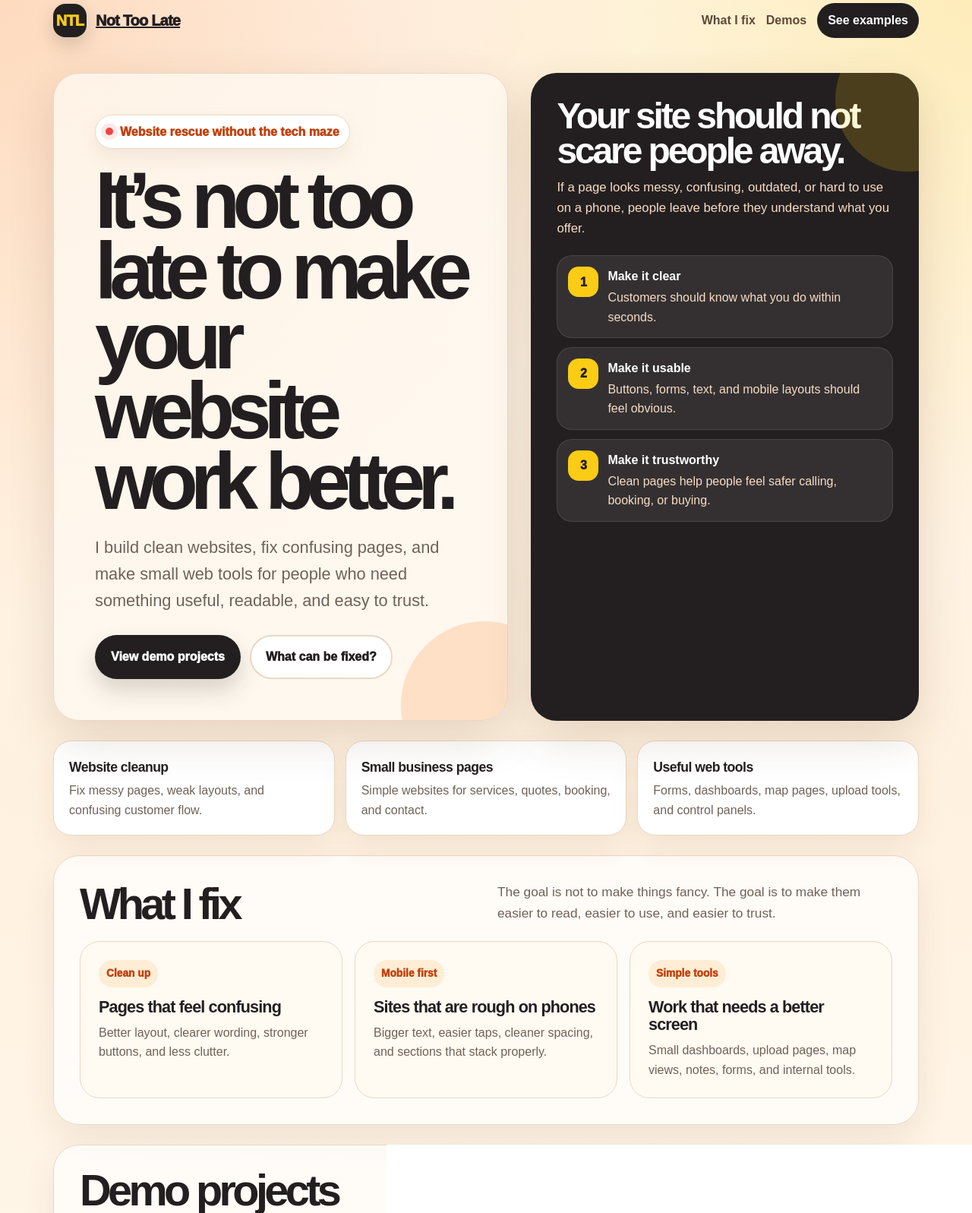
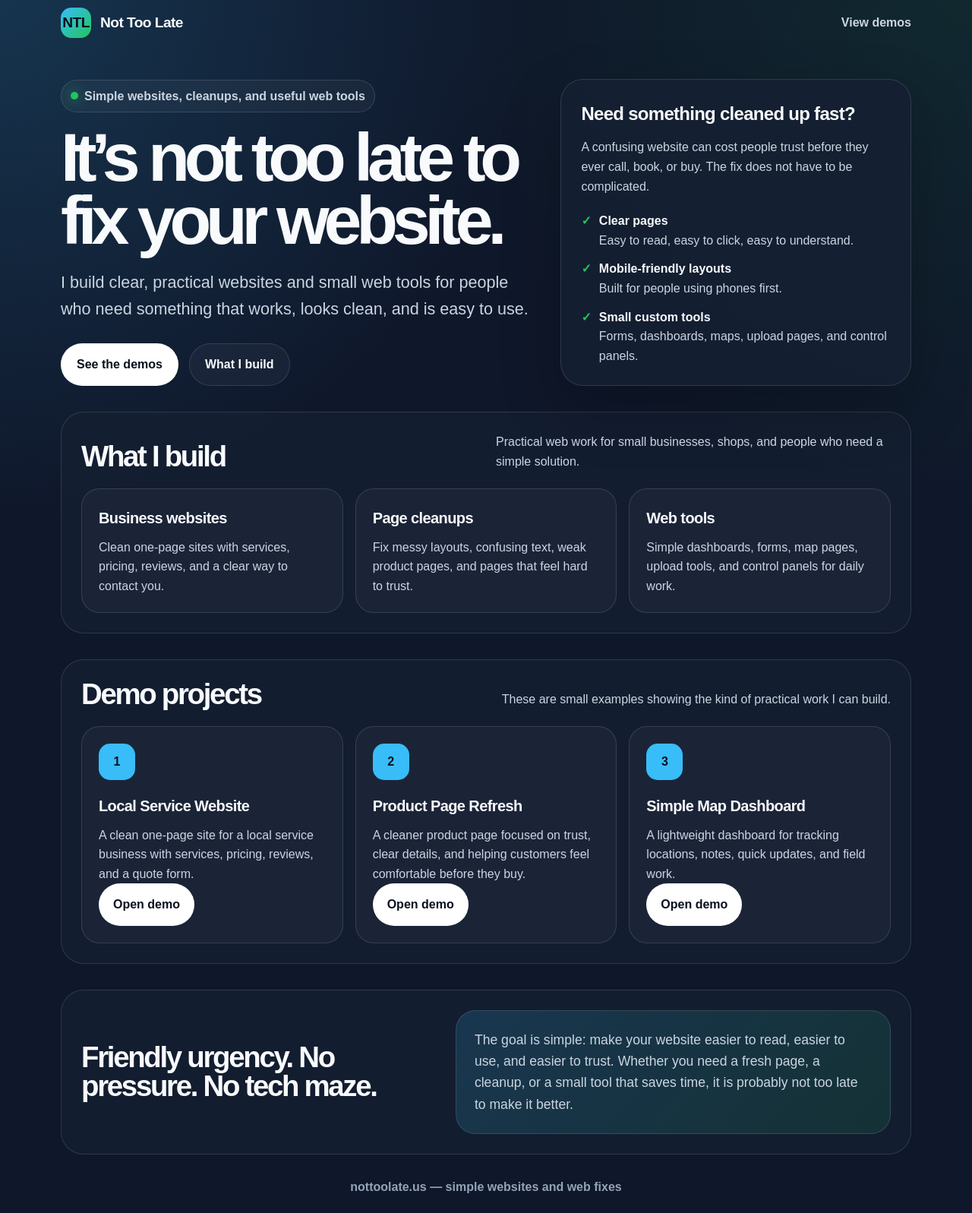
Before and after one commit to Adrenalex/demoproj, a plain HTML site: page 03-ops-map-dashboard/index.html in a window 1280 px wide. Shown: the part 18-1615 px from the top of the page at 76% size. Drawn offline with Linux system fonts and the light colour scheme.

Commit message:
revert back to blue

```diff
--- a/03-ops-map-dashboard/index.html
+++ b/03-ops-map-dashboard/index.html
@@ -3,41 +3,35 @@
 <head>
   <meta charset="UTF-8" />
   <meta name="viewport" content="width=device-width, initial-scale=1.0" />
-  <title>Not Too Late | Website Cleanup & Small Web Tools</title>
+  <title>Not Too Late | Simple Websites & Web Fixes</title>
 
   <style>
     :root {
-      --cream: #fff7ed;
-      --paper: #fffaf2;
-      --ink: #231f20;
-      --muted: #6f6258;
-      --line: #ead8c4;
-      --orange: #f97316;
-      --orange-dark: #c2410c;
-      --red: #ef4444;
-      --yellow: #facc15;
-      --green: #16a34a;
-      --brown: #3b2417;
+      --bg: #0f172a;
+      --panel: #162033;
+      --panel-soft: #1b2940;
+      --text: #f8fafc;
+      --muted: #cbd5e1;
+      --soft: #94a3b8;
+      --accent: #38bdf8;
+      --accent-2: #22c55e;
+      --line: rgba(255, 255, 255, 0.12);
       --white: #ffffff;
-      --shadow: 0 22px 60px rgba(92, 53, 25, 0.16);
+      --dark: #08111f;
     }
 
     * {
       box-sizing: border-box;
     }
 
-    html {
-      scroll-behavior: smooth;
-    }
-
     body {
       margin: 0;
       font-family: Arial, Helvetica, sans-serif;
       background:
-        radial-gradient(circle at top left, rgba(249, 115, 22, 0.22), transparent 32%),
-        radial-gradient(circle at top right, rgba(250, 204, 21, 0.24), transparent 28%),
-        linear-gradient(180deg, #fff7ed 0%, #fff1df 45%, #fffaf2 100%);
-      color: var(--ink);
+        radial-gradient(circle at top left, rgba(56, 189, 248, 0.18), transparent 34%),
+        radial-gradient(circle at top right, rgba(34, 197, 94, 0.10), transparent 34%),
+        var(--bg);
+      color: var(--text);
       line-height: 1.6;
     }
 
@@ -46,139 +40,92 @@
     }
 
     .page {
-      width: min(1140px, calc(100% - 32px));
+      width: min(1120px, calc(100% - 32px));
       margin: 0 auto;
-      padding: 22px 0 50px;
+      padding: 28px 0 56px;
     }
 
-    .topbar {
+    .nav {
       display: flex;
+      justify-content: space-between;
       align-items: center;
-      justify-content: space-between;
-      gap: 16px;
-      margin-bottom: 46px;
+      gap: 18px;
+      margin-bottom: 54px;
     }
 
     .brand {
       display: flex;
       align-items: center;
       gap: 12px;
-      font-weight: 950;
-      letter-spacing: -0.04em;
-      font-size: 1.25rem;
+      font-weight: 900;
+      letter-spacing: -0.03em;
+      font-size: 1.2rem;
     }
 
-    .brand-badge {
-      width: 44px;
-      height: 44px;
-      border-radius: 16px;
+    .brand-mark {
+      width: 40px;
+      height: 40px;
+      border-radius: 14px;
+      background: linear-gradient(135deg, var(--accent), var(--accent-2));
       display: grid;
       place-items: center;
-      background: var(--ink);
-      color: var(--yellow);
-      box-shadow: 0 10px 24px rgba(35, 31, 32, 0.18);
-      font-weight: 950;
-    }
-
-    .nav {
-      display: flex;
-      align-items: center;
-      gap: 14px;
+      color: var(--dark);
       font-weight: 900;
     }
 
-    .nav a {
+    .nav-link {
+      color: var(--muted);
       text-decoration: none;
-      color: var(--brown);
-      opacity: 0.82;
-    }
-
-    .nav .pill {
-      padding: 10px 14px;
-      border-radius: 999px;
-      background: var(--ink);
-      color: var(--white);
-      opacity: 1;
+      font-weight: 800;
     }
 
     .hero {
       display: grid;
-      grid-template-columns: 1.08fr 0.92fr;
-      gap: 30px;
-      align-items: stretch;
-      margin-bottom: 26px;
+      grid-template-columns: 1.15fr 0.85fr;
+      gap: 34px;
+      align-items: center;
+      margin-bottom: 34px;
     }
 
-    .hero-main {
-      background: rgba(255, 250, 242, 0.76);
+    .eyebrow {
+      display: inline-flex;
+      align-items: center;
+      gap: 8px;
+      padding: 8px 12px;
       border: 1px solid var(--line);
-      border-radius: 34px;
-      padding: clamp(28px, 5vw, 54px);
-      box-shadow: var(--shadow);
-      position: relative;
-      overflow: hidden;
+      border-radius: 999px;
+      color: var(--muted);
+      background: rgba(255, 255, 255, 0.04);
+      font-weight: 800;
+      margin-bottom: 18px;
     }
 
-    .hero-main::after {
-      content: "";
-      position: absolute;
-      width: 220px;
-      height: 220px;
-      right: -80px;
-      bottom: -90px;
-      border-radius: 50%;
-      background: rgba(249, 115, 22, 0.18);
-    }
-
-    .status {
-      display: inline-flex;
-      align-items: center;
-      gap: 9px;
-      padding: 9px 13px;
-      border-radius: 999px;
-      background: #fff;
-      border: 1px solid var(--line);
-      color: var(--orange-dark);
-      font-weight: 950;
-      margin-bottom: 22px;
-      box-shadow: 0 10px 25px rgba(92, 53, 25, 0.08);
-    }
-
-    .status-dot {
+    .dot {
       width: 10px;
       height: 10px;
-      border-radius: 99px;
-      background: var(--red);
-      box-shadow: 0 0 0 6px rgba(239, 68, 68, 0.12);
+      border-radius: 999px;
+      background: var(--accent-2);
+      box-shadow: 0 0 18px rgba(34, 197, 94, 0.85);
     }
 
     h1 {
-      margin: 0;
-      max-width: 780px;
-      font-size: clamp(3.3rem, 8.2vw, 7.6rem);
-      line-height: 0.88;
-      letter-spacing: -0.095em;
-      color: var(--ink);
+      font-size: clamp(3rem, 7vw, 6.8rem);
+      line-height: 0.92;
+      letter-spacing: -0.08em;
+      margin: 0 0 24px;
     }
 
-    .hero-main h1 span {
-      color: var(--orange-dark);
-    }
-
-    .hero-copy {
-      max-width: 710px;
-      margin: 24px 0 0;
-      font-size: clamp(1.12rem, 2vw, 1.36rem);
+    .hero-text {
+      font-size: clamp(1.1rem, 2vw, 1.35rem);
       color: var(--muted);
+      max-width: 700px;
+      margin: 0 0 28px;
     }
 
     .actions {
       display: flex;
       flex-wrap: wrap;
-      gap: 12px;
-      margin-top: 28px;
-      position: relative;
-      z-index: 1;
+      gap: 14px;
     }
 
     .button {
@@ -186,275 +133,201 @@
       align-items: center;
       justify-content: center;
       min-height: 52px;
-      padding: 14px 19px;
+      padding: 14px 20px;
       border-radius: 999px;
       text-decoration: none;
-      font-weight: 950;
-      border: 2px solid transparent;
-      transition: transform 0.15s ease, box-shadow 0.15s ease;
-    }
-
-    .button:hover {
-      transform: translateY(-2px);
+      font-weight: 900;
+      border: 1px solid transparent;
     }
 
     .button.primary {
-      background: var(--ink);
-      color: var(--white);
-      box-shadow: 0 14px 30px rgba(35, 31, 32, 0.18);
+      background: var(--white);
+      color: var(--dark);
     }
 
     .button.secondary {
-      background: var(--white);
-      color: var(--ink);
       border-color: var(--line);
+      color: var(--text);
+      background: rgba(255, 255, 255, 0.04);
     }
 
-    .rescue-card {
-      background: var(--ink);
-      color: var(--white);
-      border-radius: 34px;
-      padding: clamp(24px, 4vw, 34px);
-      box-shadow: var(--shadow);
-      position: relative;
-      overflow: hidden;
+    .hero-card {
+      border: 1px solid var(--line);
+      background: rgba(22, 32, 51, 0.86);
+      border-radius: 30px;
+      padding: 26px;
+      box-shadow: 0 30px 80px rgba(0, 0, 0, 0.24);
     }
 
-    .rescue-card::before {
-      content: "";
-      position: absolute;
-      inset: -60px -80px auto auto;
-      width: 190px;
-      height: 190px;
-      border-radius: 50%;
-      background: rgba(250, 204, 21, 0.18);
-    }
-
-    .rescue-card h2 {
+    .hero-card h2 {
       margin: 0 0 12px;
-      font-size: clamp(2rem, 4vw, 3rem);
-      line-height: 0.96;
-      letter-spacing: -0.065em;
-    }
-
-    .rescue-card p {
-      color: #f7dcc4;
-      margin: 0 0 22px;
-      font-size: 1.05rem;
-    }
-
-    .rescue-list {
-      display: grid;
-      gap: 12px;
-      position: relative;
-      z-index: 1;
-    }
-
-    .rescue-item {
-      display: grid;
-      grid-template-columns: 40px 1fr;
-      gap: 12px;
-      align-items: start;
-      padding: 14px;
-      border-radius: 20px;
-      background: rgba(255, 255, 255, 0.08);
-      border: 1px solid rgba(255, 255, 255, 0.10);
-    }
-
-    .rescue-icon {
-      width: 40px;
-      height: 40px;
-      border-radius: 14px;
-      background: var(--yellow);
-      color: var(--ink);
-      display: grid;
-      place-items: center;
-      font-weight: 950;
-    }
-
-    .rescue-item strong {
-      display: block;
-      color: var(--white);
-      margin-bottom: 2px;
-    }
-
-    .rescue-item span {
-      color: #f7dcc4;
-    }
-
-    .strip {
-      display: grid;
-      grid-template-columns: repeat(3, 1fr);
-      gap: 14px;
-      margin: 26px 0;
-    }
-
-    .mini {
-      background: var(--white);
-      border: 1px solid var(--line);
-      border-radius: 24px;
-      padding: 20px;
-      box-shadow: 0 14px 36px rgba(92, 53, 25, 0.08);
-    }
-
-    .mini strong {
-      display: block;
-      font-size: 1.1rem;
-      margin-bottom: 4px;
+      font-size: 1.5rem;
       letter-spacing: -0.03em;
     }
 
-    .mini span {
+    .hero-card p {
+      color: var(--muted);
+      margin: 0 0 18px;
+    }
+
+    .checklist {
+      display: grid;
+      gap: 12px;
+      margin-top: 20px;
+    }
+
+    .check {
+      display: flex;
+      gap: 10px;
+      align-items: flex-start;
       color: var(--muted);
     }
 
-    .section {
-      margin-top: 26px;
-      padding: clamp(24px, 4vw, 34px);
-      border-radius: 34px;
-      background: rgba(255, 255, 255, 0.72);
-      border: 1px solid var(--line);
-      box-shadow: 0 18px 44px rgba(92, 53, 25, 0.09);
+    .check strong {
+      color: var(--text);
     }
 
-    .section-head {
+    .check span:first-child {
+      color: var(--accent-2);
+      font-weight: 900;
+    }
+
+    .section {
+      margin-top: 34px;
+      border: 1px solid var(--line);
+      background: rgba(22, 32, 51, 0.76);
+      border-radius: 30px;
+      padding: 26px;
+    }
+
+    .section-header {
       display: flex;
+      justify-content: space-between;
+      gap: 20px;
       align-items: end;
-      justify-content: space-between;
-      gap: 22px;
       margin-bottom: 22px;
     }
 
     .section h2 {
       margin: 0;
-      font-size: clamp(2.2rem, 4.5vw, 4rem);
-      line-height: 0.9;
-      letter-spacing: -0.08em;
+      font-size: clamp(1.8rem, 3vw, 2.7rem);
+      line-height: 1;
+      letter-spacing: -0.06em;
     }
 
-    .section-head p {
+    .section-header p {
+      color: var(--muted);
       max-width: 520px;
       margin: 0;
-      color: var(--muted);
-      font-size: 1.08rem;
     }
 
-    .fix-grid,
+    .services {
+      display: grid;
+      grid-template-columns: repeat(3, 1fr);
+      gap: 16px;
+    }
+
+    .service,
+    .demo-card {
+      border: 1px solid var(--line);
+      background: rgba(255, 255, 255, 0.035);
+      border-radius: 24px;
+      padding: 22px;
+    }
+
+    .service h3,
+    .demo-card h3 {
+      margin: 0 0 10px;
+      font-size: 1.25rem;
+      letter-spacing: -0.03em;
+    }
+
+    .service p,
+    .demo-card p {
+      margin: 0;
+      color: var(--muted);
+    }
+
     .demo-grid {
       display: grid;
       grid-template-columns: repeat(3, 1fr);
       gap: 16px;
     }
 
-    .fix,
     .demo-card {
-      background: var(--paper);
+      display: flex;
+      flex-direction: column;
+      min-height: 270px;
+    }
+
+    .number {
+      width: 48px;
+      height: 48px;
+      border-radius: 15px;
+      background: var(--accent);
+      color: var(--dark);
+      display: grid;
+      place-items: center;
+      font-weight: 900;
+      margin-bottom: 18px;
+    }
+
+    .demo-card .button {
+      margin-top: auto;
+      width: fit-content;
+      background: var(--white);
+      color: var(--dark);
+      min-height: 48px;
+      padding-inline: 18px;
+    }
+
+    .pitch {
+      display: grid;
+      grid-template-columns: 0.9fr 1.1fr;
+      gap: 24px;
+      align-items: center;
+    }
+
+    .pitch-box {
+      background: linear-gradient(135deg, rgba(56, 189, 248, 0.16), rgba(34, 197, 94, 0.12));
       border: 1px solid var(--line);
       border-radius: 26px;
       padding: 24px;
     }
 
-    .fix-tag {
-      display: inline-flex;
-      margin-bottom: 14px;
-      padding: 7px 10px;
-      border-radius: 999px;
-      background: #ffedd5;
-      color: var(--orange-dark);
-      font-weight: 950;
-      font-size: 0.86rem;
-    }
-
-    .fix h3,
-    .demo-card h3 {
-      margin: 0 0 10px;
-      font-size: 1.35rem;
-      line-height: 1.08;
-      letter-spacing: -0.04em;
-    }
-
-    .fix p,
-    .demo-card p {
-      margin: 0;
-      color: var(--muted);
-    }
-
-    .demo-card {
-      min-height: 292px;
-      display: flex;
-      flex-direction: column;
-    }
-
-    .demo-number {
-      width: 48px;
-      height: 48px;
-      border-radius: 16px;
-      display: grid;
-      place-items: center;
-      background: var(--orange);
-      color: var(--white);
-      font-weight: 950;
-      margin-bottom: 18px;
-      box-shadow: 0 10px 24px rgba(249, 115, 22, 0.22);
-    }
-
-    .demo-card .button {
-      width: fit-content;
-      min-height: 48px;
-      margin-top: auto;
-      background: var(--ink);
-      color: var(--white);
-    }
-
-    .banner {
-      display: grid;
-      grid-template-columns: 0.9fr 1.1fr;
-      gap: 22px;
-      align-items: center;
-      background:
-        linear-gradient(135deg, rgba(249, 115, 22, 0.16), rgba(250, 204, 21, 0.24)),
-        var(--paper);
-    }
-
-    .banner p {
+    .pitch-box p {
       margin: 0;
       color: var(--muted);
       font-size: 1.1rem;
     }
 
     .footer {
+      color: var(--soft);
+      margin-top: 30px;
       text-align: center;
-      color: var(--muted);
-      font-weight: 900;
-      margin-top: 30px;
+      font-weight: 700;
     }
 
-    @media (max-width: 900px) {
-      .topbar {
-        align-items: flex-start;
-      }
-
+    @media (max-width: 860px) {
       .nav {
-        flex-wrap: wrap;
-        justify-content: flex-end;
+        margin-bottom: 36px;
       }
 
       .hero,
-      .banner {
+      .pitch {
         grid-template-columns: 1fr;
       }
 
-      .strip,
-      .fix-grid,
+      .services,
       .demo-grid {
         grid-template-columns: 1fr;
       }
 
-      .section-head {
+      .section-header {
         display: block;
       }
 
-      .section-head p {
+      .section-header p {
         margin-top: 12px;
       }
 
@@ -466,214 +339,150 @@
         margin-top: 22px;
       }
     }
-
-    @media (max-width: 520px) {
-      .page {
-        width: min(100% - 22px, 1140px);
-        padding-top: 14px;
-      }
-
-      .topbar {
-        display: grid;
-        gap: 14px;
-      }
-
-      .nav {
-        justify-content: flex-start;
-      }
-
-      .hero-main,
-      .rescue-card,
-      .section {
-        border-radius: 24px;
-      }
-
-      h1 {
-        font-size: clamp(3.1rem, 18vw, 5.1rem);
-      }
-    }
   </style>
 </head>
 
 <body>
   <div class="page">
-    <header class="topbar">
-      <a class="brand" href="#">
-        <span class="brand-badge">NTL</span>
+    <nav class="nav">
+      <div class="brand">
+        <div class="brand-mark">NTL</div>
         <span>Not Too Late</span>
-      </a>
+      </div>
 
-      <nav class="nav" aria-label="Main navigation">
-        <a href="#fixes">What I fix</a>
-        <a href="#demos">Demos</a>
-        <a class="pill" href="#demos">See examples</a>
-      </nav>
-    </header>
+      <a class="nav-link" href="#demos">View demos</a>
+    </nav>
 
     <main>
       <section class="hero">
-        <div class="hero-main">
-          <div class="status">
-            <span class="status-dot"></span>
-            Website rescue without the tech maze
+        <div>
+          <div class="eyebrow">
+            <span class="dot"></span>
+            Simple websites, cleanups, and useful web tools
           </div>
 
-          <h1>It’s not too late to make your website work better.</h1>
+          <h1>It’s not too late to fix your website.</h1>
 
-          <p class="hero-copy">
-            I build clean websites, fix confusing pages, and make small web tools for people
-            who need something useful, readable, and easy to trust.
+          <p class="hero-text">
+            I build clear, practical websites and small web tools for people who need
+            something that works, looks clean, and is easy to use.
           </p>
 
           <div class="actions">
-            <a class="button primary" href="#demos">View demo projects</a>
-            <a class="button secondary" href="#fixes">What can be fixed?</a>
+            <a class="button primary" href="#demos">See the demos</a>
+            <a class="button secondary" href="#what-i-build">What I build</a>
           </div>
         </div>
 
-        <aside class="rescue-card">
-          <h2>Your site should not scare people away.</h2>
+        <aside class="hero-card">
+          <h2>Need something cleaned up fast?</h2>
           <p>
-            If a page looks messy, confusing, outdated, or hard to use on a phone,
-            people leave before they understand what you offer.
+            A confusing website can cost people trust before they ever call, book, or buy.
+            The fix does not have to be complicated.
           </p>
 
-          <div class="rescue-list">
-            <div class="rescue-item">
-              <div class="rescue-icon">1</div>
-              <div>
-                <strong>Make it clear</strong>
-                <span>Customers should know what you do within seconds.</span>
-              </div>
+          <div class="checklist">
+            <div class="check">
+              <span>✓</span>
+              <div><strong>Clear pages</strong><br />Easy to read, easy to click, easy to understand.</div>
             </div>
 
-            <div class="rescue-item">
-              <div class="rescue-icon">2</div>
-              <div>
-                <strong>Make it usable</strong>
-                <span>Buttons, forms, text, and mobile layouts should feel obvious.</span>
-              </div>
+            <div class="check">
+              <span>✓</span>
+              <div><strong>Mobile-friendly layouts</strong><br />Built for people using phones first.</div>
             </div>
 
-            <div class="rescue-item">
-              <div class="rescue-icon">3</div>
-              <div>
-                <strong>Make it trustworthy</strong>
-                <span>Clean pages help people feel safer calling, booking, or buying.</span>
-              </div>
+            <div class="check">
+              <span>✓</span>
+              <div><strong>Small custom tools</strong><br />Forms, dashboards, maps, upload pages, and control panels.</div>
             </div>
           </div>
         </aside>
       </section>
 
-      <section class="strip" aria-label="Quick services">
-        <div class="mini">
-          <strong>Website cleanup</strong>
-          <span>Fix messy pages, weak layouts, and confusing customer flow.</span>
-        </div>
-
-        <div class="mini">
-          <strong>Small business pages</strong>
-          <span>Simple websites for services, quotes, booking, and contact.</span>
-        </div>
-
-        <div class="mini">
-          <strong>Useful web tools</strong>
-          <span>Forms, dashboards, map pages, upload tools, and control panels.</span>
-        </div>
-      </section>
-
-      <section class="section" id="fixes">
-        <div class="section-head">
-          <h2>What I fix</h2>
+      <section class="section" id="what-i-build">
+        <div class="section-header">
+          <h2>What I build</h2>
           <p>
-            The goal is not to make things fancy. The goal is to make them easier
-            to read, easier to use, and easier to trust.
+            Practical web work for small businesses, shops, and people who need a simple solution.
           </p>
         </div>
 
-        <div class="fix-grid">
-          <article class="fix">
-            <span class="fix-tag">Clean up</span>
-            <h3>Pages that feel confusing</h3>
-            <p>
-              Better layout, clearer wording, stronger buttons, and less clutter.
-            </p>
+        <div class="services">
+          <article class="service">
+            <h3>Business websites</h3>
+            <p>Clean one-page sites with services, pricing, reviews, and a clear way to contact you.</p>
           </article>
 
-          <article class="fix">
-            <span class="fix-tag">Mobile first</span>
-            <h3>Sites that are rough on phones</h3>
-            <p>
-              Bigger text, easier taps, cleaner spacing, and sections that stack properly.
-            </p>
+          <article class="service">
+            <h3>Page cleanups</h3>
+            <p>Fix messy layouts, confusing text, weak product pages, and pages that feel hard to trust.</p>
           </article>
 
-          <article class="fix">
-            <span class="fix-tag">Simple tools</span>
-            <h3>Work that needs a better screen</h3>
-            <p>
-              Small dashboards, upload pages, map views, notes, forms, and internal tools.
-            </p>
+          <article class="service">
+            <h3>Web tools</h3>
+            <p>Simple dashboards, forms, map pages, upload tools, and control panels for daily work.</p>
           </article>
         </div>
       </section>
 
       <section class="section" id="demos">
-        <div class="section-head">
+        <div class="section-header">
           <h2>Demo projects</h2>
           <p>
-            Three quick examples of the kind of work I can build or clean up.
+            These are small examples showing the kind of practical work I can build.
           </p>
         </div>
 
         <div class="demo-grid">
           <article class="demo-card">
-            <div class="demo-number">1</div>
+            <div class="number">1</div>
             <h3>Local Service Website</h3>
             <p>
-              A clean one-page site for a local service business with services,
-              pricing, reviews, and a quote request.
+              A clean one-page site for a local service business with services, pricing,
+              reviews, and a quote form.
             </p>
             <a class="button" href="01-local-service-site/index.html">Open demo</a>
           </article>
 
           <article class="demo-card">
-            <div class="demo-number">2</div>
+            <div class="number">2</div>
             <h3>Product Page Refresh</h3>
             <p>
-              A cleaner product page focused on trust, clear details, and making
-              buyers more comfortable before they purchase.
+              A cleaner product page focused on trust, clear details, and helping customers
+              feel comfortable before they buy.
             </p>
             <a class="button" href="02-shopify-product-cleanup/index.html">Open demo</a>
           </article>
 
           <article class="demo-card">
-            <div class="demo-number">3</div>
+            <div class="number">3</div>
             <h3>Simple Map Dashboard</h3>
             <p>
-              A lightweight dashboard for tracking locations, notes, quick updates,
-              and field work without messy menus.
+              A lightweight dashboard for tracking locations, notes, quick updates, and field work.
             </p>
             <a class="button" href="03-ops-map-dashboard/index.html">Open demo</a>
           </article>
         </div>
       </section>
 
-      <section class="section banner">
+      <section class="section pitch">
         <div>
-          <h2>Not perfect yet? Good. That means it can still be fixed.</h2>
+          <h2>Friendly urgency. No pressure. No tech maze.</h2>
         </div>
 
-        <p>
-          Not Too Late is built around practical fixes: clearer pages, better mobile layouts,
-          cleaner product flow, and small tools that help people get work done.
-        </p>
+        <div class="pitch-box">
+          <p>
+            The goal is simple: make your website easier to read, easier to use,
+            and easier to trust. Whether you need a fresh page, a cleanup, or a small tool
+            that saves time, it is probably not too late to make it better.
+          </p>
+        </div>
       </section>
     </main>
 
     <footer class="footer">
-      nottoolate.us — website cleanup, simple pages, and small web tools
+      nottoolate.us — simple websites and web fixes
     </footer>
   </div>
 </body>
```
